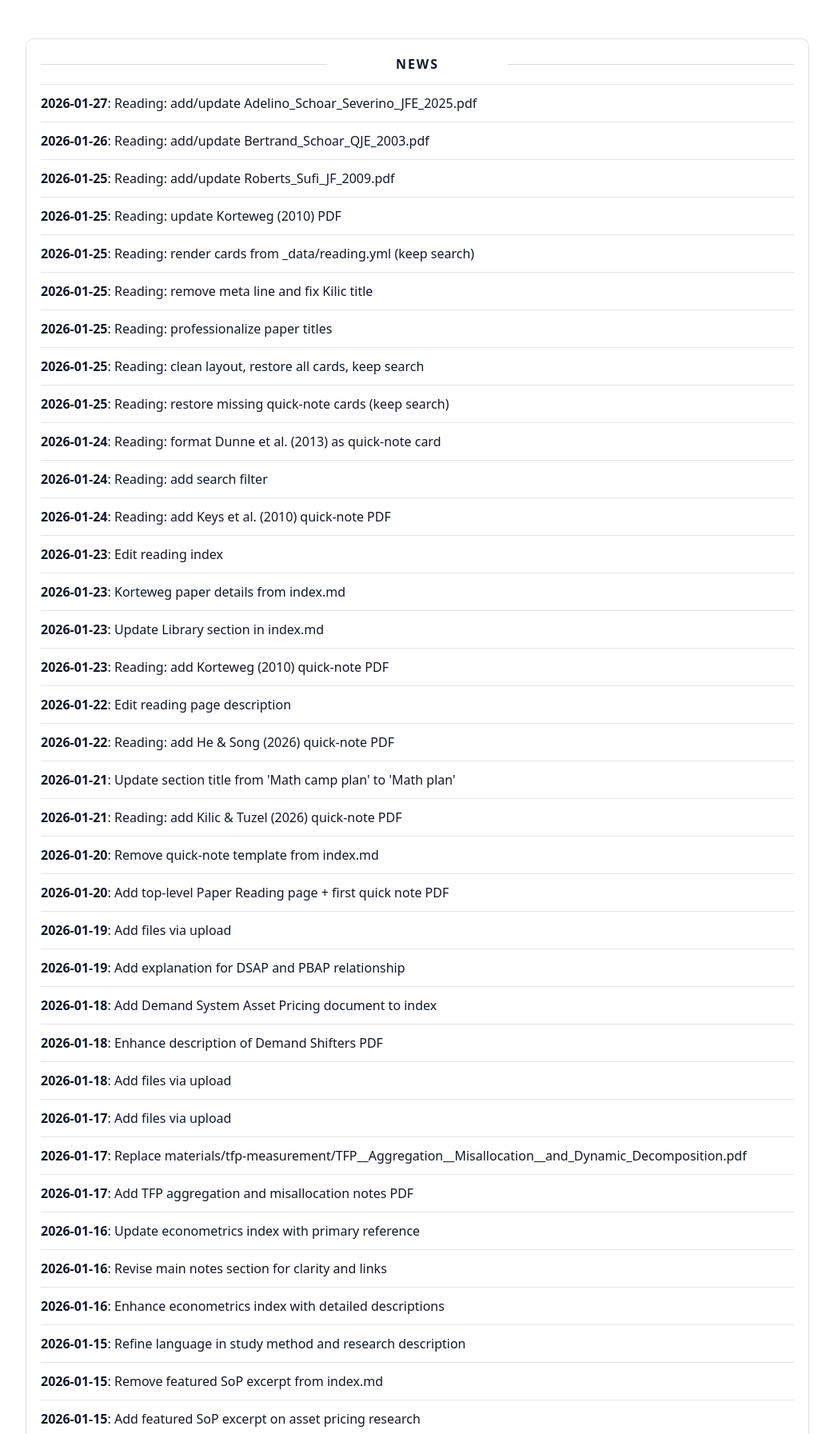
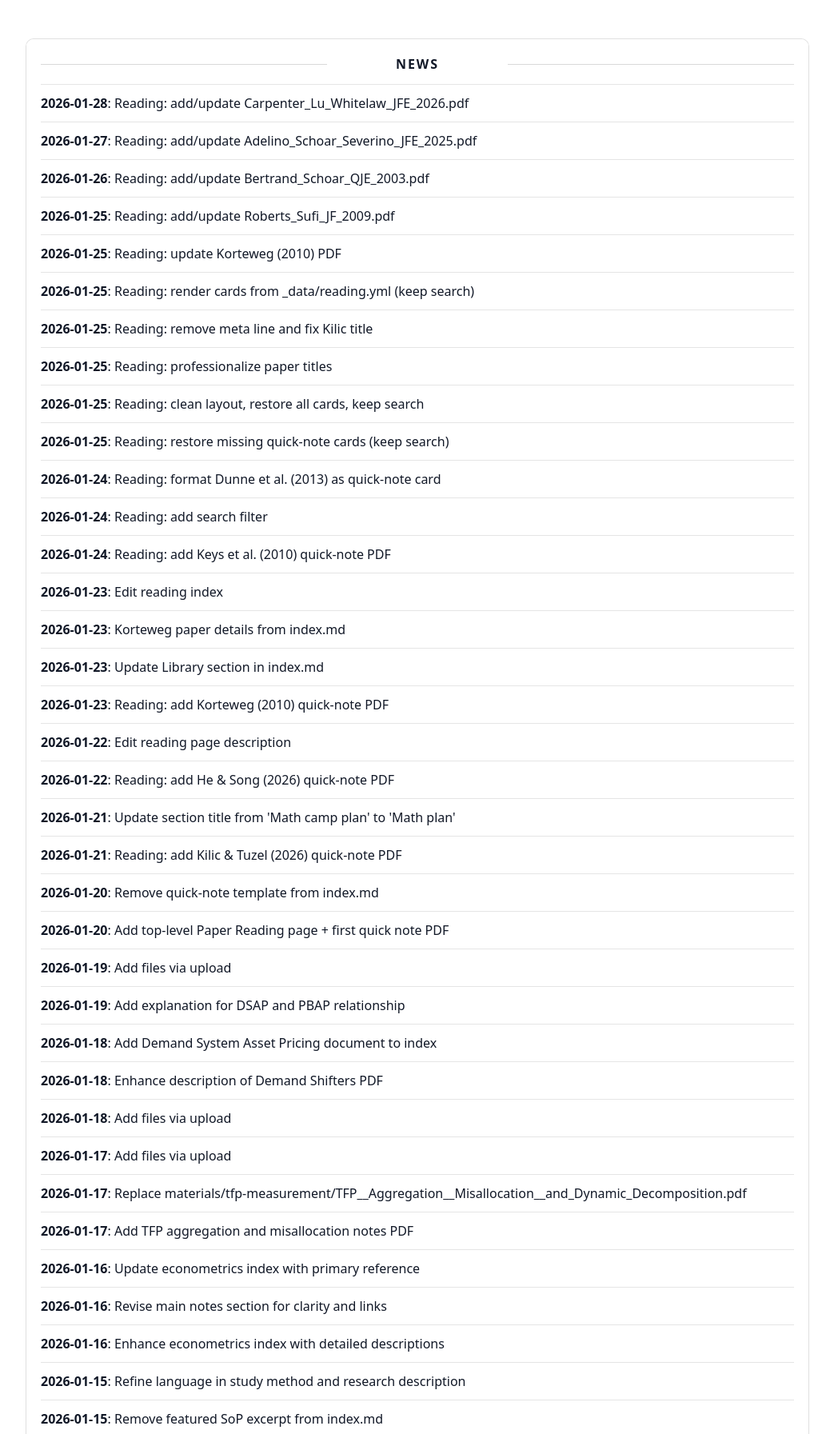
Before and after one commit to yaxinzn/study-archive, a Jekyll site: the page built from updates/index.md, in a window 1280 px wide, cut to the strip 476-2269 px from the top of the page. Shown: the whole strip at 80% size, without its empty margins (118-1161 px from the left). Built offline with Jekyll 4.4.1, drawn with Linux system fonts in a browser that asks for light colours; some of the changed text lies outside the part shown.

Commit message:
chore: update NEWS feed

```diff
--- a/_data/news.yml
+++ b/_data/news.yml
@@ -1,4 +1,7 @@
 # Auto-generated update history (sorted newest -> oldest). Do not edit manually.
+- ts: "1769598408"
+  date: "2026-01-28"
+  title: "Reading: add/update Carpenter_Lu_Whitelaw_JFE_2026.pdf"
 - ts: "1769511209"
   date: "2026-01-27"
   title: "Reading: add/update Adelino_Schoar_Severino_JFE_2025.pdf"
```
